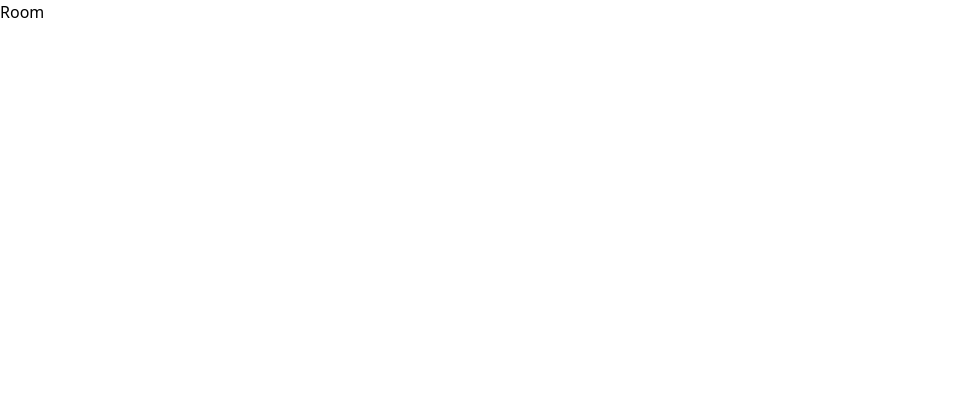
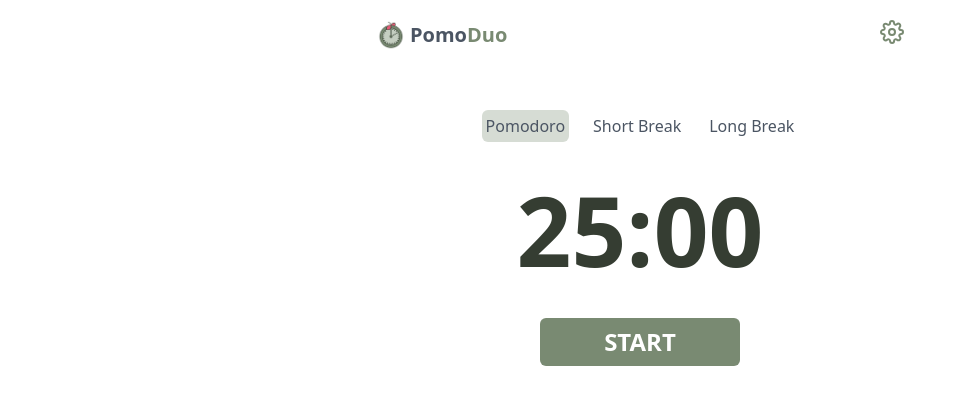
Before and after one commit to ericcxie/pomoduo-timer, a React (Create React App) app in the folder client/: page /room in a window 1280 px wide. Shown: the top 404 px of the page, without its empty margins (0-966 px from the left). Built offline with nearby package versions, Linux system fonts and the light colour scheme.

Commit message:
Create pomodoro frontend and timer functionality

```diff
--- a/client/package.json
+++ b/client/package.json
@@ -13,6 +13,7 @@
     "react": "^18.2.0",
     "react-copy-to-clipboard": "^5.1.0",
     "react-dom": "^18.2.0",
+    "react-icons": "^4.8.0",
     "react-router-dom": "^6.8.2",
     "react-scripts": "5.0.1",
     "web-vitals": "^2.1.4"
--- a/client/src/components/ForwardButton.js
+++ b/client/src/components/ForwardButton.js
@@ -1,6 +1,6 @@
 import React from "react";
 
-function FowardButton(props) {
+function ForwardButton(props) {
   const { page } = props;
   return (
     <a
@@ -27,4 +27,4 @@ function FowardButton(props) {
   );
 }
 
-export default FowardButton;
+export default ForwardButton;
--- /dev/null
+++ b/client/src/components/Navigation.js
@@ -0,0 +1,20 @@
+import React from "react";
+import { FiSettings } from "react-icons/fi";
+import { RxTimer } from "react-icons/rx";
+import logo from "../img/logo.png";
+
+function Navigation() {
+  return (
+    <nav className="pt-5 text-green-400 flex justify-between w-11/12 mx-auto">
+      <div className="flex items-center gap-1 cursor-pointer">
+        <img src={logo} width={30} alt="logo" />
+        <h1 className="font-bold text-xl">
+          <span className="text-gray-600">Pomo</span>Duo
+        </h1>
+      </div>
+      <FiSettings className="text-2xl cursor-pointer " />
+    </nav>
+  );
+}
+
+export default Navigation;
--- /dev/null
+++ b/client/src/components/Timer.js
@@ -0,0 +1,37 @@
+import React from "react";
+
+function Timer({ stage, switchStage, getTime, seconds, ticking, setTicking }) {
+  const options = ["Pomodoro", "Short Break", "Long Break"];
+  return (
+    <div className="w-10/12 mx-auto pt-5 flex flex-col justify-center items-center mt-10">
+      <div className="flex gap-5 items-center text-gray-600">
+        {options.map((option, index) => {
+          return (
+            <h1
+              key={index}
+              className={` ${
+                index === stage ? "bg-green-400 bg-opacity-30 rounded-md" : ""
+              } p-1 cursor-pointer transition-all`}
+              onClick={() => switchStage(index)}
+            >
+              {option}
+            </h1>
+          );
+        })}
+      </div>
+      <div className="mt-10 mb-10">
+        <h1 className="text-8xl font-bold select-none m-0 text-green-800">
+          {getTime()}:{seconds.toString().padStart(2, "0")}
+        </h1>
+      </div>
+      <button
+        className="px-16 py-2 text-2xl rounded-md bg-green-400 text-white font-semibold uppercase"
+        onClick={() => setTicking((ticking) => !ticking)}
+      >
+        {ticking ? "Stop" : "Start"}
+      </button>
+    </div>
+  );
+}
+
+export default Timer;
--- a/client/src/context/joinRoom.js
+++ b/client/src/context/joinRoom.js
@@ -11,7 +11,7 @@ const joinRoom = async (userName, roomCode) => {
     window.location.href = "/room";
   } catch (error) {
     console.error(error);
-    throw new Error("Failed to join room. Please check your room code.");
+    throw new Error("Failed to join. Please check your room code.");
   }
 };
 
--- a/client/src/pages/RoomPage.js
+++ b/client/src/pages/RoomPage.js
@@ -1,5 +1,85 @@
+import { useState, useEffect } from "react";
+import Navigation from "../components/Navigation";
+import Timer from "../components/Timer";
+
 const Room = () => {
-  return <h1>Room</h1>;
+  const [pomodoro, setPomodoro] = useState(25);
+  const [shortBreak, setShortBreak] = useState(5);
+  const [longBreak, setLongBreak] = useState(15);
+  const [seconds, setSecond] = useState(0);
+  const [stage, setStage] = useState(0);
+  const [ticking, setTicking] = useState(false);
+
+  const switchStage = (index) => {
+    setStage(index);
+  };
+
+  const getTime = () => {
+    const timeStage = {
+      0: pomodoro,
+      1: shortBreak,
+      2: longBreak,
+    };
+    return timeStage[stage];
+  };
+
+  const updateMinute = () => {
+    const updateStage = {
+      0: setPomodoro,
+      1: setShortBreak,
+      2: setLongBreak,
+    };
+    return updateStage[stage];
+  };
+
+  const reset = () => {
+    setTicking(false);
+    setPomodoro(25);
+    setLongBreak(15);
+    setShortBreak(5);
+  };
+
+  const clockTicking = () => {
+    const minutes = getTime();
+    const setMinutes = updateMinute();
+
+    if (minutes === 0 && seconds === 0) {
+      reset();
+    } else if (seconds === 0) {
+      setMinutes((minute) => minute - 1);
+      setSecond(59);
+    } else {
+      setSecond((second) => second - 1);
+    }
+  };
+
+  useEffect(() => {
+    const timer = setInterval(() => {
+      if (ticking) {
+        clockTicking();
+      }
+    }, 1000);
+
+    return () => {
+      clearInterval(timer);
+    };
+  }, [seconds, pomodoro, shortBreak, longBreak, ticking]);
+
+  return (
+    <div className="bg-white min-h-screen">
+      <div className="max-w-xl min-h-screen mx-auto">
+        <Navigation />
+        <Timer
+          stage={stage}
+          switchStage={switchStage}
+          getTime={getTime}
+          seconds={seconds}
+          ticking={ticking}
+          setTicking={setTicking}
+        />
+      </div>
+    </div>
+  );
 };
 
 export default Room;
```
Also changed, not shown: client/src/img/logo.png (added), 1 other file (tests, documents, lock files or other folders).
